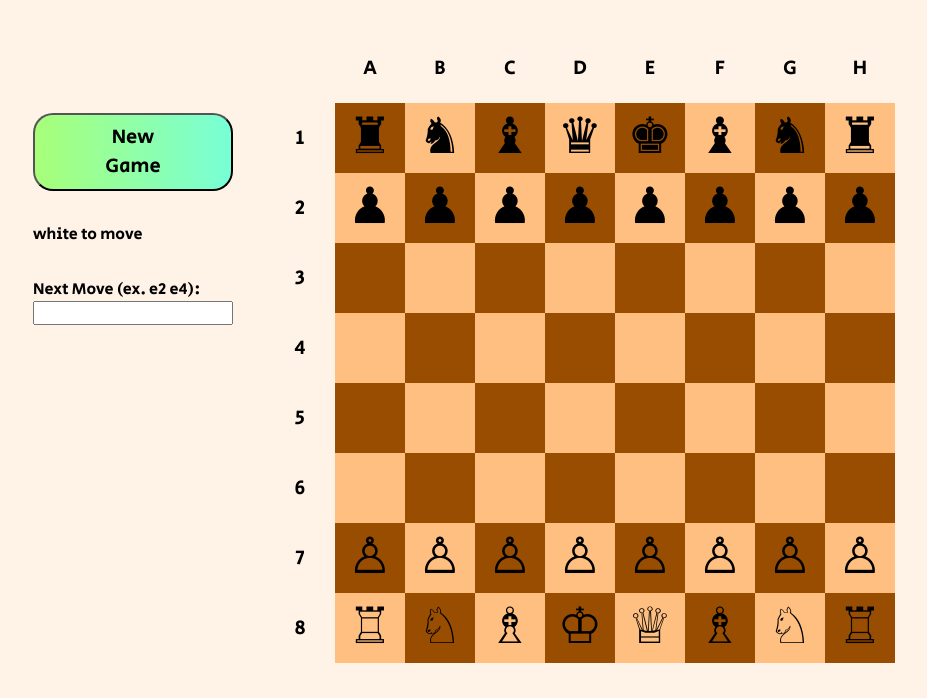
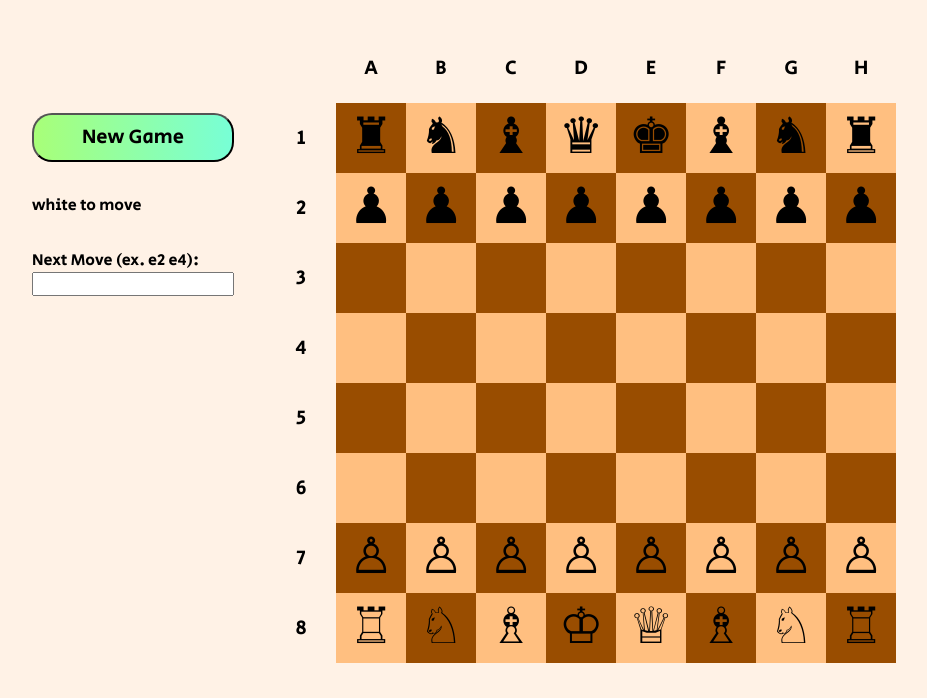
Before and after one commit to jess329/chess, a website with bundled scripts: page index.html in a window 1280 px wide. Shown: the part 102-800 px from the top of the page, without its empty margins (176-1103 px from the left). Built offline with nearby package versions, Linux system fonts and the light colour scheme; files whose address does not match are found by name.

Commit message:
whole lotta errors 11.1 (big changes)

```diff
--- a/css/layout.css
+++ b/css/layout.css
@@ -21,7 +21,7 @@ main .main-content {
 }
 main .side-container {
     display: grid;
-    max-width: 200px;
+    max-width: 220px;
     gap: 2rem;
     padding-top: 5rem;
 }
--- a/css/style.css
+++ b/css/style.css
@@ -12,10 +12,6 @@ body, * {
 }
 body {
     background: var(--bg-clr);
-}
-
-header {
-    /* background: #FFF; */
 }
 
 .black {
```
